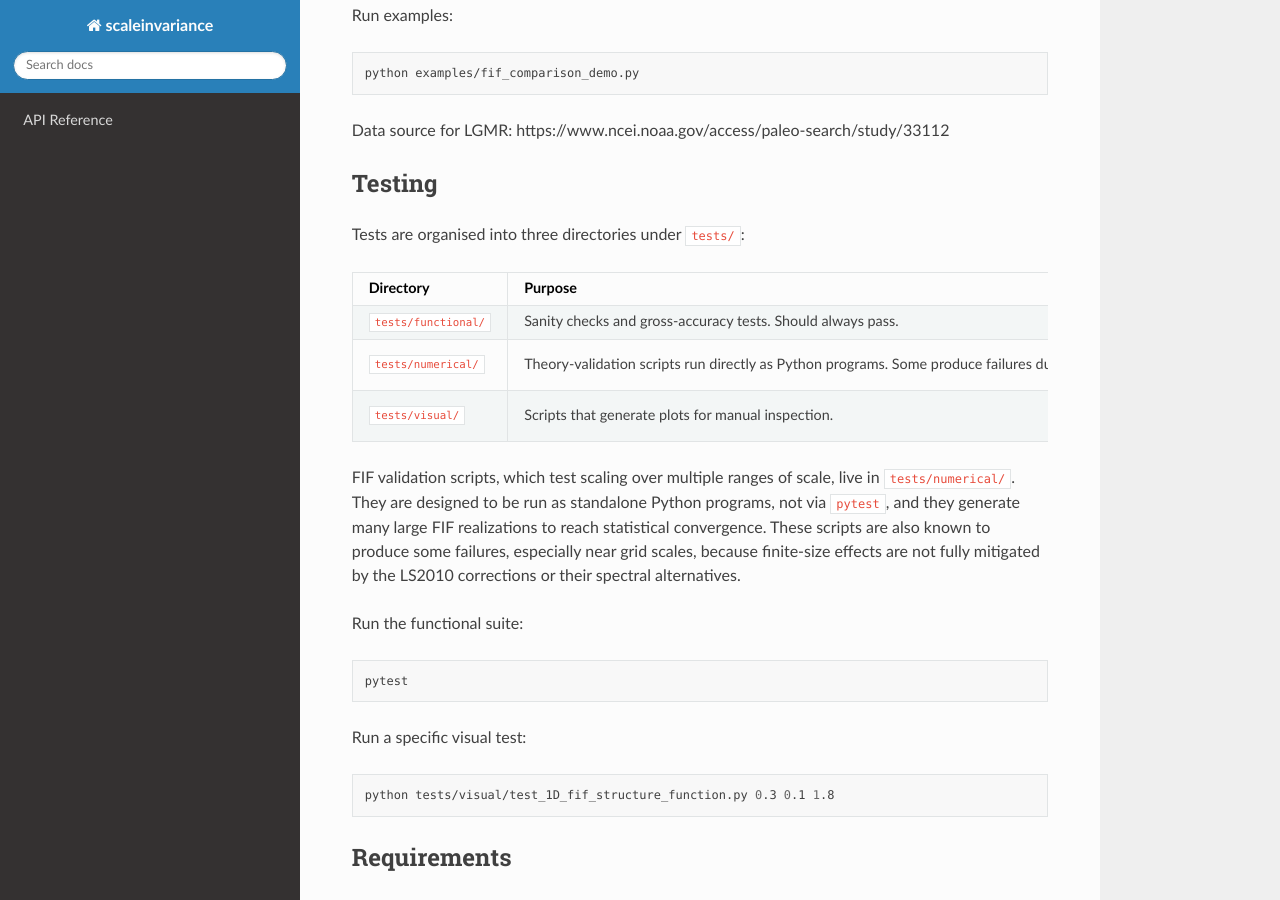
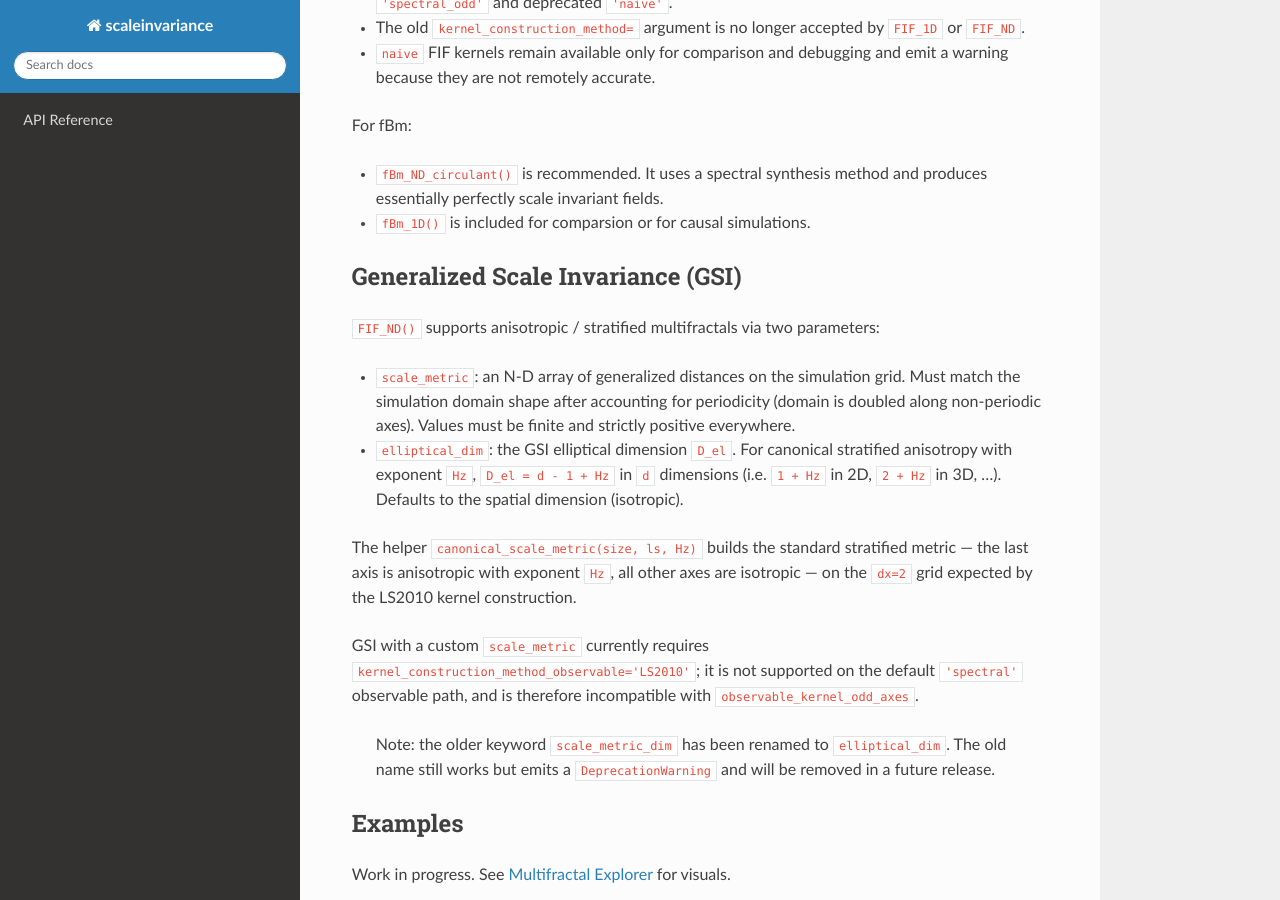
Before and after one commit to thomasdewitt/scaleinvariance, a Sphinx documentation site: the page built from docs/index.rst, in a window 1280 px wide and 900 px high, scrolled down 3398 px. Built offline with Sphinx 7.4.7 and the Read the Docs theme 3.1.0, drawn with Linux system fonts in a browser that asks for light colours; some of the changed text lies outside the part shown.

Commit message:
Document GSI in README and api.rst; update Multifractal Explorer URL
The README and Sphinx API reference made no mention of Generalized
Scale Invariance even though FIF_ND has supported `scale_metric` /
`elliptical_dim` and `canonical_scale_metric` is a public export. Add
GSI coverage (feature bullet, basic-usage example, dedicated section,
autofunction entry) and refresh the Multifractal Explorer links to the
new thought-cloud URL.

Co-Authored-By: Claude Opus 4.7 (1M context) <noreply@anthropic.com>

````diff
--- a/README.md
+++ b/README.md
@@ -6,7 +6,7 @@ Simulation and analysis tools for scale-invariant processes and multifractal fie
 
 [Documentation](https://scaleinvariance.readthedocs.io/en/latest/index.html)
 
-View example FIF simulation output in the [Multifractal Explorer](https://thomasddewitt.com/visuals-and-tools/multifractal/index.html)
+View example FIF simulation output in the [Multifractal Explorer](https://thomasddewitt.com/thought-cloud/multifractal-explorer/)
 
 ## Current Features
 
@@ -32,9 +32,10 @@ All methods support multi-dimensional arrays, averaging over dimensions that are
 - **1D fractional Brownian motion**: `fBm_1D_circulant()` - Fast spectral synthesis
 - **N-D fractional Brownian motion**: `fBm_ND_circulant()` - Isotropic N-D (2D, 3D, 4D, etc.) fBm fields
 - **1D fBm (fractional integration)**: `fBm_1D()` - Extended Hurst range (-0.5, 1.5) with causal/acausal kernels
+- **Generalized Scale Invariance (GSI)**: `FIF_ND()` accepts a custom `scale_metric` together with the GSI elliptical dimension `elliptical_dim` (`D_el`) for anisotropic / stratified multifractals. `canonical_scale_metric()` builds the canonical stratified metric (last axis anisotropic with stratification exponent `Hz`).
 
 For FIF simulation methods (`FIF_1D`, `FIF_ND`), the currently supported range is `0.5 <= alpha <= 2` with `alpha != 1`.
-The kernel construction method `'LS2010'` (Lovejoy & Schertzer 2010) is used for flux kernels. For observable kernels, both `'LS2010'` and `'spectral'` are supported.
+The kernel construction method `'LS2010'` (Lovejoy & Schertzer 2010) is used for flux kernels. For observable kernels, both `'LS2010'` and `'spectral'` are supported. GSI with a custom `scale_metric` requires `kernel_construction_method_observable='LS2010'`.
 
 ## Installation
 
@@ -90,7 +91,10 @@ scaleinvariance.set_num_threads(8)
 ## Basic Usage
 
 ```python
-from scaleinvariance import fBm_1D_circulant, fBm_ND_circulant, FIF_1D, haar_fluctuation_hurst
+from scaleinvariance import (
+    fBm_1D_circulant, fBm_ND_circulant, FIF_1D, FIF_ND,
+    canonical_scale_metric, haar_fluctuation_hurst,
+)
 
 # Generate 1D fractional Brownian motion
 fBm_1d = fBm_1D_circulant(1024, H=0.7)
@@ -115,6 +119,17 @@ fif_custom = FIF_1D(
     kernel_construction_method_observable='spectral',
 )
 
+# Anisotropic 2D GSI multifractal (canonical stratified metric)
+size = (256, 256)
+sim_size = (512, 512)        # non-periodic -> doubled domain for the metric
+Hz = 0.556                    # canonical atmospheric stratification
+metric = canonical_scale_metric(sim_size, ls=100.0, Hz=Hz)
+fif_gsi = FIF_ND(
+    size, alpha=1.8, C1=0.1, H=0.3, periodic=False,
+    scale_metric=metric, elliptical_dim=1 + Hz,
+    kernel_construction_method_observable='LS2010',
+)
+
 # Estimate Hurst exponent
 H_est, H_err = haar_fluctuation_hurst(fBm_1d)
 print(f"Estimated H = {H_est:.3f} ± {H_err:.3f}")
@@ -136,9 +151,37 @@ For fBm:
 - `fBm_ND_circulant()` is recommended. It uses a spectral synthesis method and produces essentially perfectly scale invariant fields.
 - `fBm_1D()` is included for comparsion or for causal simulations.
 
+## Generalized Scale Invariance (GSI)
+
+`FIF_ND()` supports anisotropic / stratified multifractals via two
+parameters:
+
+- `scale_metric`: an N-D array of generalized distances on the
+  simulation grid. Must match the simulation domain shape after
+  accounting for periodicity (domain is doubled along non-periodic
+  axes). Values must be finite and strictly positive everywhere.
+- `elliptical_dim`: the GSI elliptical dimension `D_el`. For canonical
+  stratified anisotropy with exponent `Hz`, `D_el = d - 1 + Hz` in `d`
+  dimensions (i.e. `1 + Hz` in 2D, `2 + Hz` in 3D, …). Defaults to the
+  spatial dimension (isotropic).
+
+The helper `canonical_scale_metric(size, ls, Hz)` builds the standard
+stratified metric — the last axis is anisotropic with exponent `Hz`,
+all other axes are isotropic — on the `dx=2` grid expected by the
+LS2010 kernel construction.
+
+GSI with a custom `scale_metric` currently requires
+`kernel_construction_method_observable='LS2010'`; it is not supported
+on the default `'spectral'` observable path, and is therefore
+incompatible with `observable_kernel_odd_axes`.
+
+> Note: the older keyword `scale_metric_dim` has been renamed to
+> `elliptical_dim`. The old name still works but emits a
+> `DeprecationWarning` and will be removed in a future release.
+
 ## Examples
 
-Work in progress. See [Multifractal Explorer](https://thomasddewitt.com/visuals/multifractal/index.html) for visuals.
+Work in progress. See [Multifractal Explorer](https://thomasddewitt.com/thought-cloud/multifractal-explorer/) for visuals.
 
 Run examples:
 
````
Also changed, not shown: docs/api.rst (+18 -0 lines).
